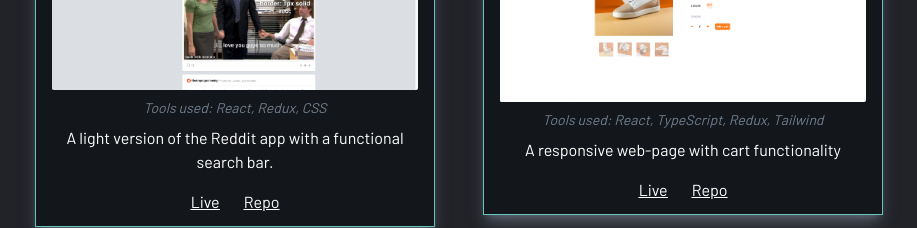
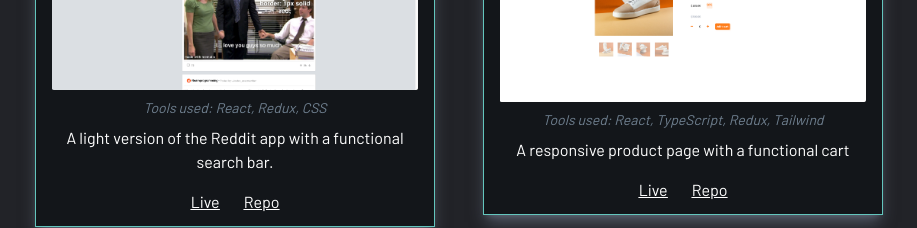
Before and after one commit to jonword/dev_portfolio, a React (Vite) app: page / in a window 1280 px wide. Shown: the part 1540-1768 px from the top of the page, without its empty margins (181-1098 px from the left). Built offline with nearby package versions, Linux system fonts and the light colour scheme.

Commit message:
update project description

```diff
--- a/src/components/Projects/projectData.js
+++ b/src/components/Projects/projectData.js
@@ -20,7 +20,7 @@ const projects = [
     image: ecommerce,
     alt: "E-Commerce project",
     techList: "React, TypeScript, Redux, Tailwind",
-    description: "A responsive web-page with cart functionality",
+    description: "A responsive product page with a functional cart",
     live: "https://jonword-ecommerce-spa.netlify.app",
     repo: "https://github.com/jonword/Ecommerce-product",
   },
```
